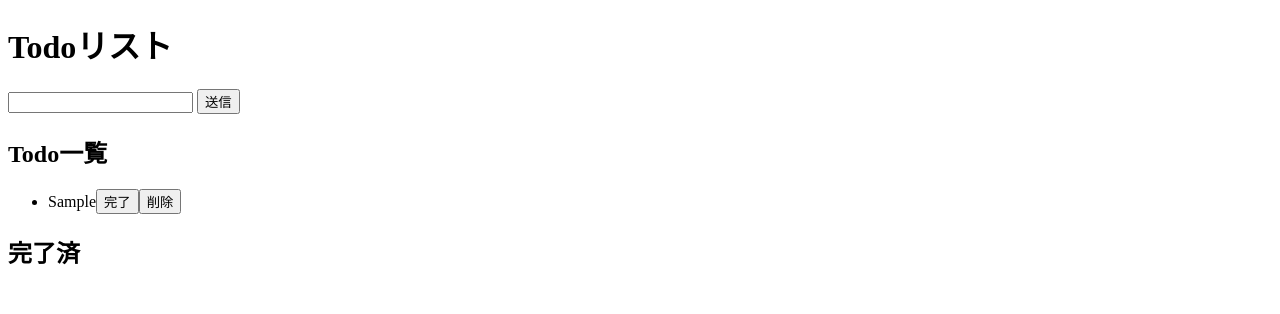
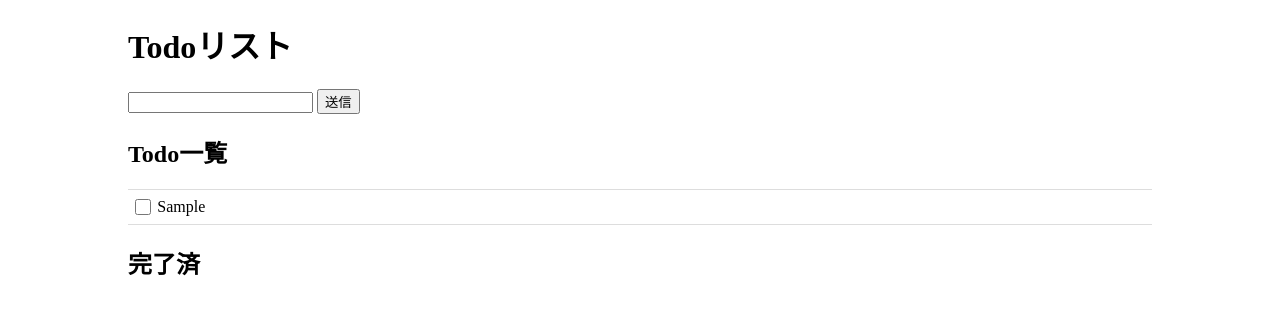
Before and after one commit to chiharakenta/vanilla-ts-todo, a website with bundled scripts: page index.html in a window 1280 px wide. Both pictures are taken after typing "Sample" into the empty fields and a click on the input "送信". Built offline with nearby package versions, Linux system fonts and the light colour scheme.

Commit message:
style: todo & checkbox

```diff
--- a/index.html
+++ b/index.html
@@ -5,20 +5,25 @@
     <meta http-equiv="X-UA-Compatible" content="IE=edge" />
     <meta name="viewport" content="width=device-width, initial-scale=1.0" />
     <title>Simple Todo</title>
+    <link rel="stylesheet" href="./style.css" />
   </head>
   <body>
-    <h1>Todoリスト</h1>
-    <div>
+    <header>
+      <div class="container">
+        <h1>Todoリスト</h1>
+      </div>
+    </header>
+    <div class="container">
       <form id="todoForm">
         <input type="text" id="todoInput" />
         <input type="submit" value="送信" />
       </form>
     </div>
-    <div>
+    <div class="container">
       <h2>Todo一覧</h2>
       <ul id="todoList"></ul>
     </div>
-    <div>
+    <div class="container">
       <h2>完了済</h2>
       <ul id="todoCompleteList"></ul>
     </div>
--- a/src/index.ts
+++ b/src/index.ts
@@ -84,18 +84,21 @@ const createTodoContentElement = (todoContent: string) => {
 };
 
 const createTodoCompleteButtonElement = (todoId: string) => {
-  const todoCompleteButtonElement = document.createElement('button');
-  todoCompleteButtonElement.textContent = '完了';
+  const todoCompleteButtonElement = document.createElement('input');
+  todoCompleteButtonElement.type = 'checkbox';
   todoCompleteButtonElement.id = todoId;
+  todoCompleteButtonElement.className = 'todo-check-button';
   todoCompleteButtonElement.onclick = () => completeTodo(parseInt(todoId));
   // <button id="${todo.id}" class="todo-complete-button">完了</button>
   return todoCompleteButtonElement;
 };
 
 const createTodoBackButtonElement = (todoId: string) => {
-  const todoCompleteButtonElement = document.createElement('button');
-  todoCompleteButtonElement.textContent = '戻す';
+  const todoCompleteButtonElement = document.createElement('input');
+  todoCompleteButtonElement.type = 'checkbox';
+  todoCompleteButtonElement.checked = true;
   todoCompleteButtonElement.id = todoId;
+  todoCompleteButtonElement.className = 'todo-check-button';
   todoCompleteButtonElement.onclick = () => backTodo(parseInt(todoId));
   // <button id="${todo.id}">戻す</button>
   return todoCompleteButtonElement;
@@ -126,25 +129,27 @@ const renderTodos = () => {
   // todoをすべてリストに追加
   todos.forEach((todo) => {
     const todoElement = document.createElement('li');
+    todoElement.className = 'todo';
 
     // <span>${todo.content}</span>
     const todoContentElement = createTodoContentElement(todo.content);
-    todoElement.appendChild(todoContentElement);
 
     if (!todo.completed) {
       // <button id="${todo.id}" class="todo-complete-button">完了</button>
       const todoCompleteButtonElement = createTodoCompleteButtonElement(String(todo.id));
       todoElement.appendChild(todoCompleteButtonElement);
+      todoElement.appendChild(todoContentElement);
       const todoDeleteButtonElement = createTodoDeleteButtonElement(String(todo.id));
-      todoElement.appendChild(todoDeleteButtonElement);
+      // todoElement.appendChild(todoDeleteButtonElement);
       todoListElement.appendChild(todoElement);
     }
 
     if (todo.completed) {
       const todoBackButtonElement = createTodoBackButtonElement(String(todo.id));
       todoElement.appendChild(todoBackButtonElement);
-      const todoDeleteButtonElement = createTodoDeleteButtonElement(String(todo.id));
-      todoElement.appendChild(todoDeleteButtonElement);
+      todoElement.appendChild(todoContentElement);
+      // const todoDeleteButtonElement = createTodoDeleteButtonElement(String(todo.id));
+      // todoElement.appendChild(todoDeleteButtonElement);
       todoCompleteListElement.appendChild(todoElement);
     }
   });
--- /dev/null
+++ b/style.css
@@ -0,0 +1,41 @@
+body {
+  margin: 0;
+}
+
+ul {
+  padding-left: 0;
+}
+
+li {
+  list-style: none;
+}
+
+.container {
+  width: 80%;
+  margin-left: auto;
+  margin-right: auto;
+}
+@media screen and (max-width: 764px) {
+  .container {
+    width: 90%;
+  }
+}
+
+.todo {
+  padding-top: 0.5em;
+  padding-bottom: 0.5em;
+  border-top: solid 1px #ddd;
+  display: flex;
+  align-items: center;
+}
+
+.todo:last-of-type {
+  border-bottom: solid 1px #ddd;
+}
+
+.todo-check-button {
+  cursor: pointer;
+  margin: 0 0.5em 0;
+  width: 1.2em;
+  height: 1.2em;
+}
```
